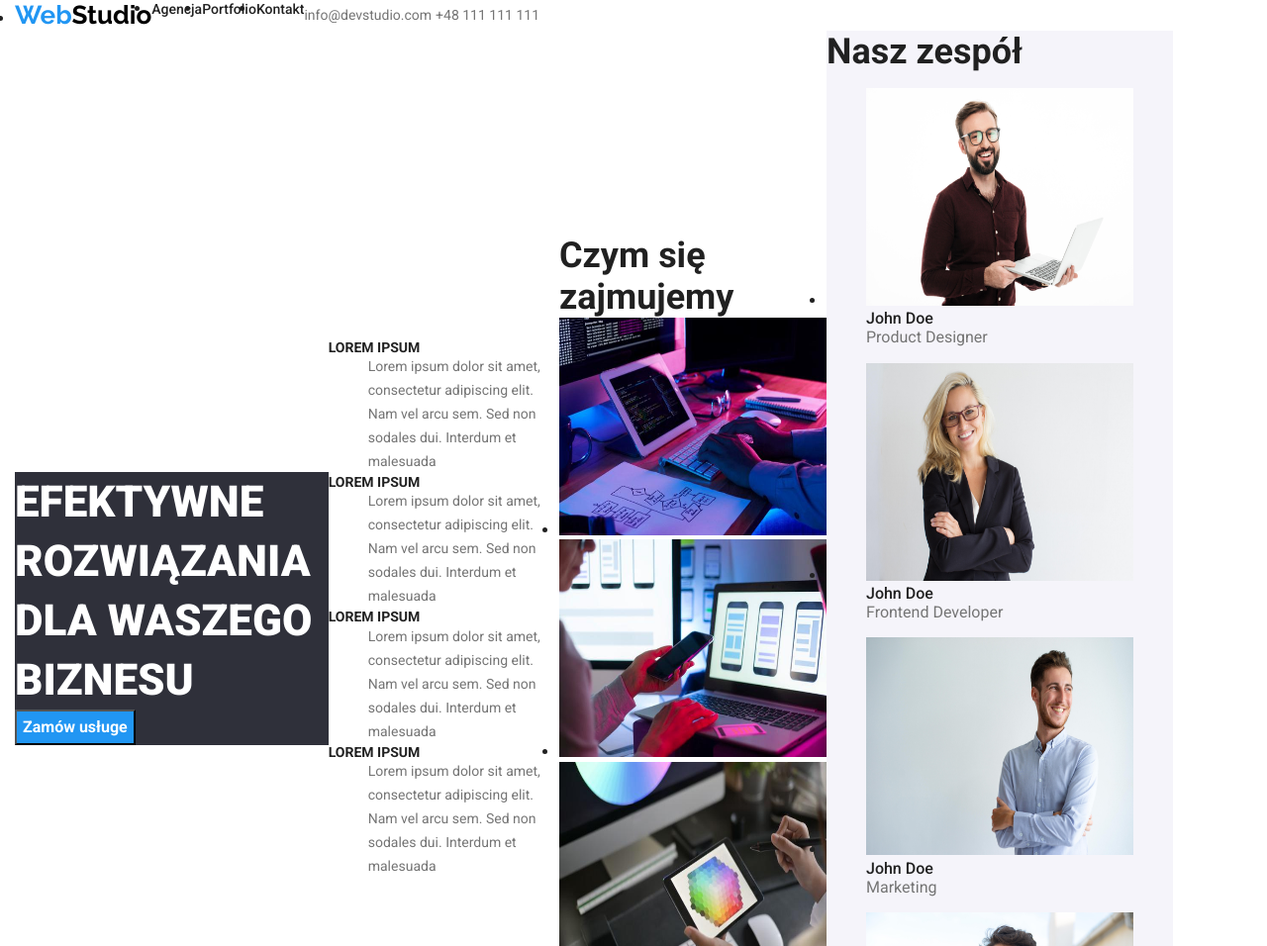
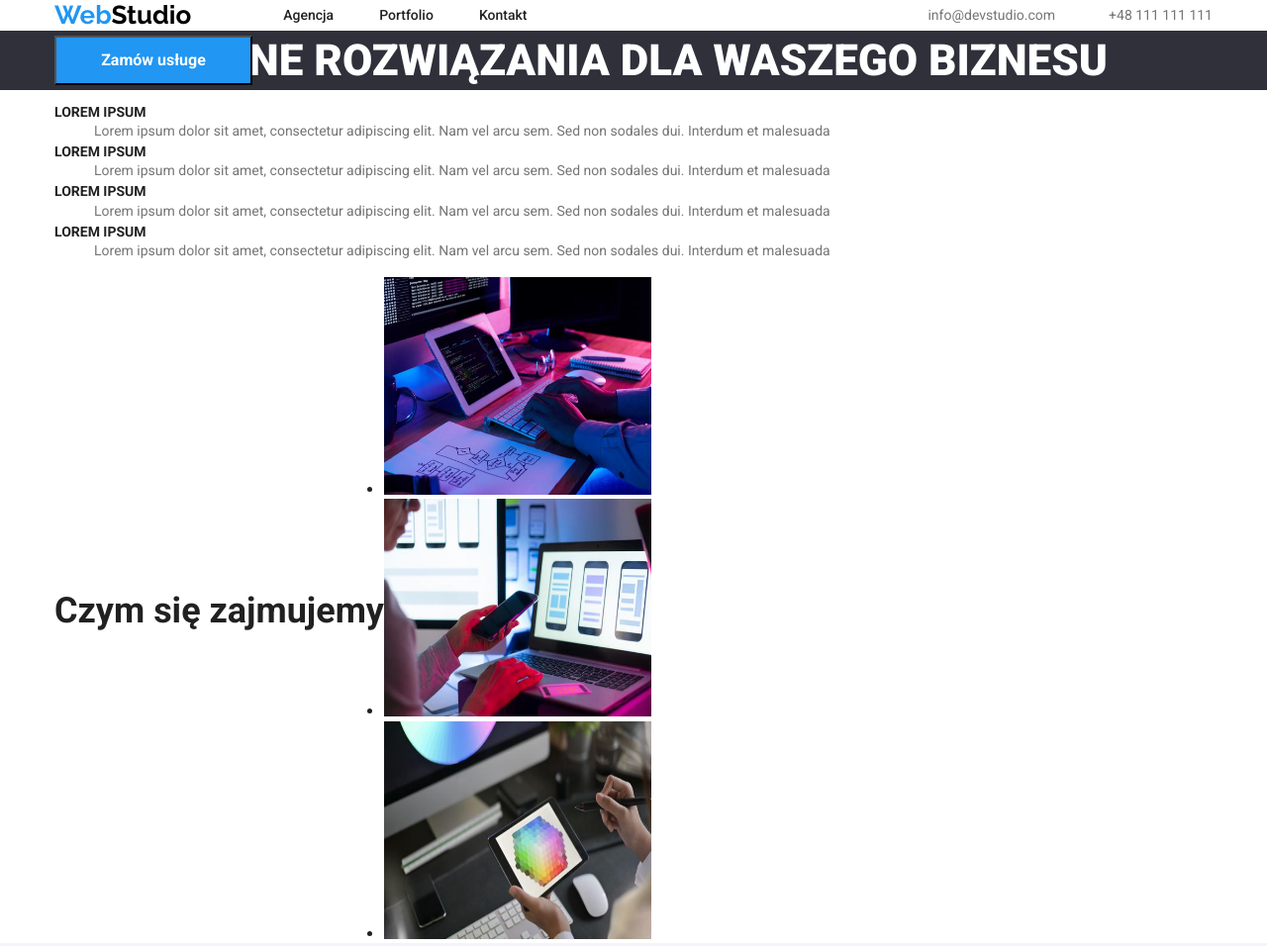
Before and after one commit to Michal-Jarek/goit-markup-hw-03, a plain HTML site: page index.html in a window 1280 px wide. Shown: the top 956 px of the page at 99% size. Drawn offline with nearby package versions, Linux system fonts and the light colour scheme.

Commit message:
Tries with header

```diff
--- a/css/styles.css
+++ b/css/styles.css
@@ -29,35 +29,60 @@ body {
   margin: 0;
   padding: 0;
 */
-h1, h2, h3, h4, h5, h6{
+h1,
+h2,
+h3,
+h4,
+h5,
+h6 {
   margin: 0;
   padding: 0;
 }
-ul, ol{
+ul,
+ol {
   margin: 0;
   padding: 0;
 }
-p{
+p {
   padding: 0;
 }
 img {
   display: bolck;
 }
-.list{
+.list {
   list-style: none;
 }
-.link{
+.link {
   text-decoration: none;
 }
-.container{
+
+/* =========================== kontenery ============================= */
+.container {
   width: 1200px;
   padding: 0 15px;
   display: flex;
   align-items: center;
+  margin: 0 auto;
 }
-.navigation .links{
+.navigation .links {
   display: flex;
+  align-items: center;
 }
+
+.links .logo {
+  margin-right: 93px;
+}
+.links .links-item:not(:last-child) {
+  margin-right: 46px;
+}
+.header-adress{
+  margin-left: auto;
+}
+.header-adress a:first-child{
+  margin-right: 50px;
+}
+
+
 
 /* Buttons styling */
 
@@ -67,6 +92,11 @@ img {
   font-size: 16px;
   font-weight: 500;
   line-height: 1.625;
+}
+.order .buttons{
+  position: absolute;
+  width: 200px;
+  height: 50px;
 }
 .buttons:hover {
   background-color: var(--main-color);
--- a/index.html
+++ b/index.html
@@ -18,22 +18,22 @@
     <title>Zadanie domowe #3 - index</title>
   </head>
   <body>
-    <header >
+    <header>
       <div class="container">
       <nav class="navigation">
-          <ul class="links">
+        <ul class="links list">
           <li>
             <a class="logo" href="index.html"
               ><span class="first">Web</span
               ><span class="second">Studio</span></a
             >
           </li>
-            <li><a href="index.html">Agencja</a></li>
-            <li><a href="portfolio.html">Portfolio</a></li>
-            <li><a href="#">Kontakt</a></li>
+          <li class="links-item"><a  href="index.html">Agencja</a></li>
+          <li class="links-item"><a  href="portfolio.html">Portfolio</a></li>
+          <li class="links-item"><a  href="#">Kontakt</a></li>
         </ul>
       </nav>
-        <div class="links">
+      <div class="links header-adress">
         <a class="contact" href="mailto:info@devstudio.com"
           >info@devstudio.com</a
         >
@@ -42,12 +42,14 @@
       </div>
     </header>
     <main>
+        <section class="order">
           <div class="container">
-        <section class="order">
           <h1>EFEKTYWNE ROZWIĄZANIA DLA WASZEGO BIZNESU</h1>
           <button class="buttons" type="button">Zamów usługe</button>
+          </div>
         </section>
         <section class="description">
+          <div class="container">
           <dl>
             <dt>LOREM IPSUM</dt>
             <dd>
@@ -70,8 +72,10 @@
               arcu sem. Sed non sodales dui. Interdum et malesuada
             </dd>
           </dl>
+          </div>
         </section>
         <section class="about-us">
+          <div class="container">
           <h2>Czym się zajmujemy</h2>
           <ul>
             <li>
@@ -99,9 +103,11 @@
               />
             </li>
           </ul>
+          </div>
         </section>
 
         <section class="team">
+          <div class="container">
           <h2>Nasz zespół</h2>
           <ul>
             <li>
@@ -161,6 +167,7 @@
               </figure>
             </li>
           </ul>
+          </div>
         </section>
       </div>
     </main>
```
Also changed, not shown: portfolio.html (+4 -4 lines). Lines whose indentation alone changed are shown as unchanged.
